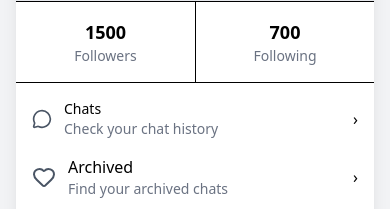
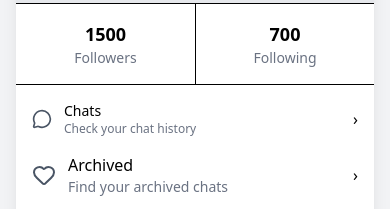
Before and after one commit to gauravkumar2005/NextTalk, a Next.js app: page /profile in a window 390 px wide. Shown: the part 400-609 px from the top of the page. Built offline with nearby package versions, Linux system fonts and the light colour scheme.

Commit message:
make profile page responsive

```diff
--- a/app/profile/page.js
+++ b/app/profile/page.js
@@ -52,7 +52,7 @@ export default function ProfilePage() {
               <MessageCircle className="text-gray-600 w-5 h-5 sm:w-6 sm:h-6" />
               <div>
                 <p className="font-medium text-sm sm-text-base">Chats</p>
-                <p className="text-sm text-gray-500">
+                <p className="text-xs sm:text-sm text-gray-500">
                   Check your chat history
                 </p>
               </div>
```
